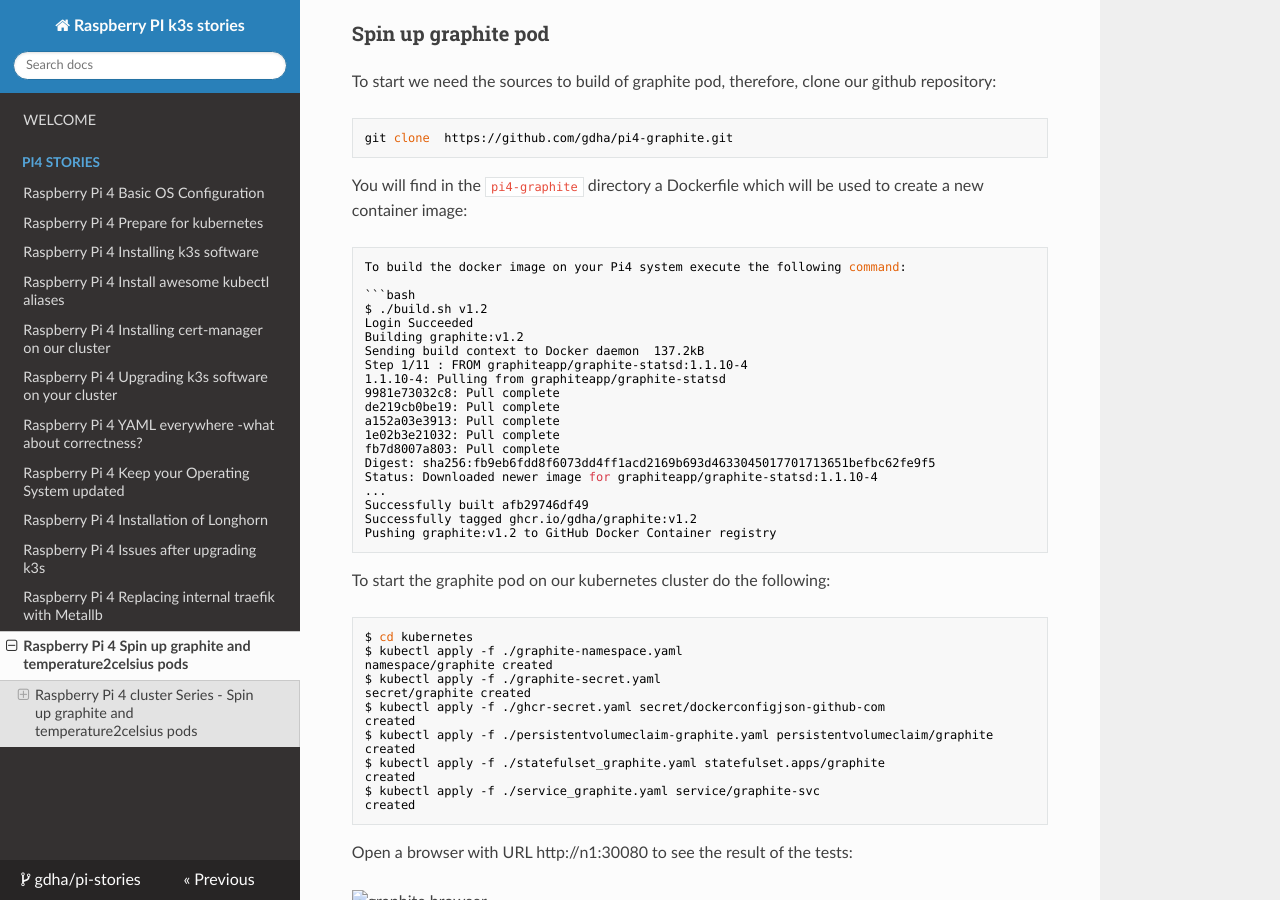
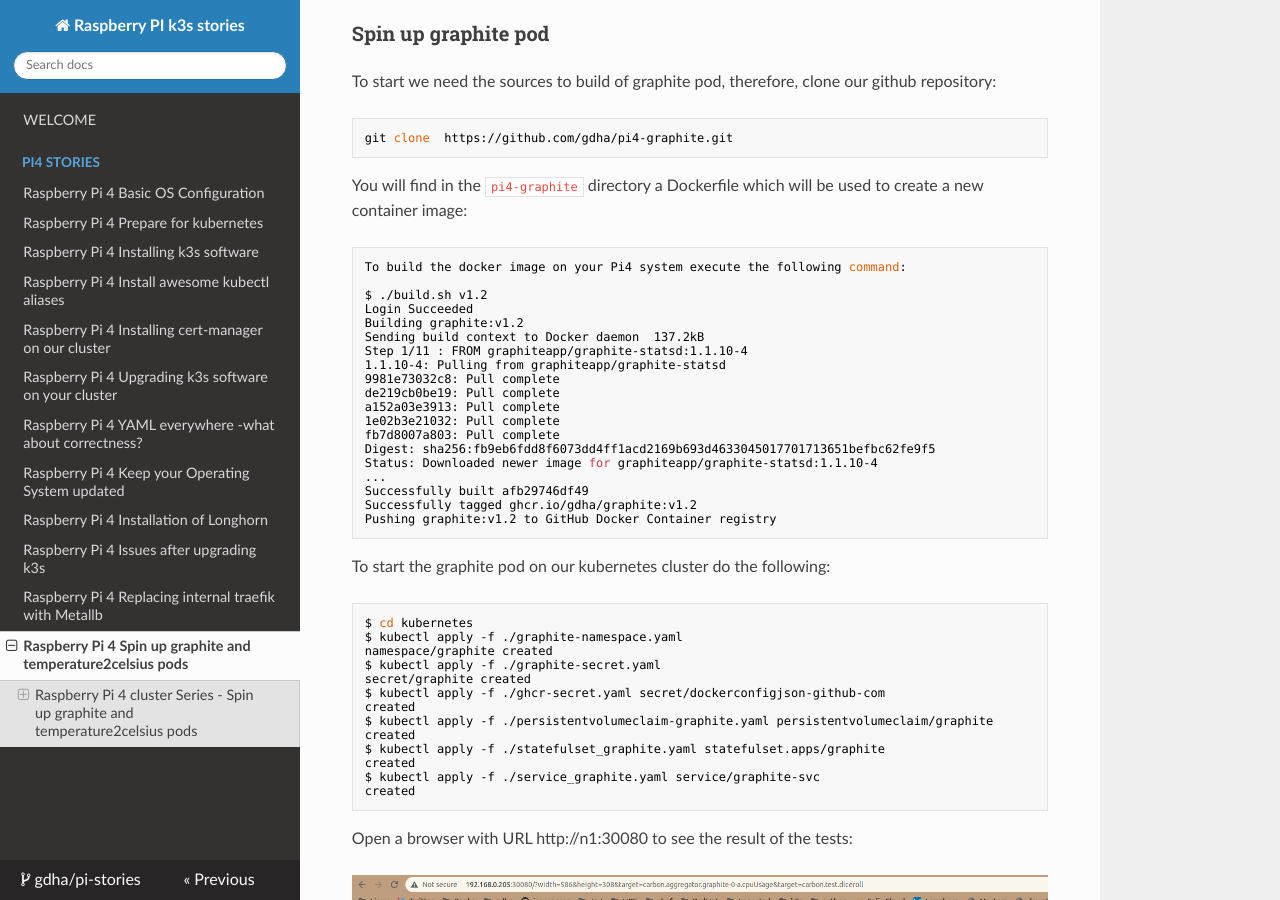
Before and after one commit to gdha/pi-stories, an MkDocs documentation site: the page built from docs/pi-stories12.md, in a window 1280 px wide and 900 px high, scrolled down 396 px. Built offline with MkDocs 1.6.1, drawn with Linux system fonts in a browser that asks for light colours; nearby versions of some CDN libraries.

Commit message:
add story around graphite with image

````diff
--- a/docs/pi-stories12.md
+++ b/docs/pi-stories12.md
@@ -17,7 +17,6 @@
 ```bash
 To build the docker image on your Pi4 system execute the following command:
 
-```bash
 $ ./build.sh v1.2
 Login Succeeded
 Building graphite:v1.2
@@ -57,4 +56,4 @@
 
 Open a browser with URL http://n1:30080 to see the result of the tests:
 
-<img alt="graphite browser" src="img/graphite-diceroll.png" width="400">
+![](img/graphite-diceroll.png)
````
